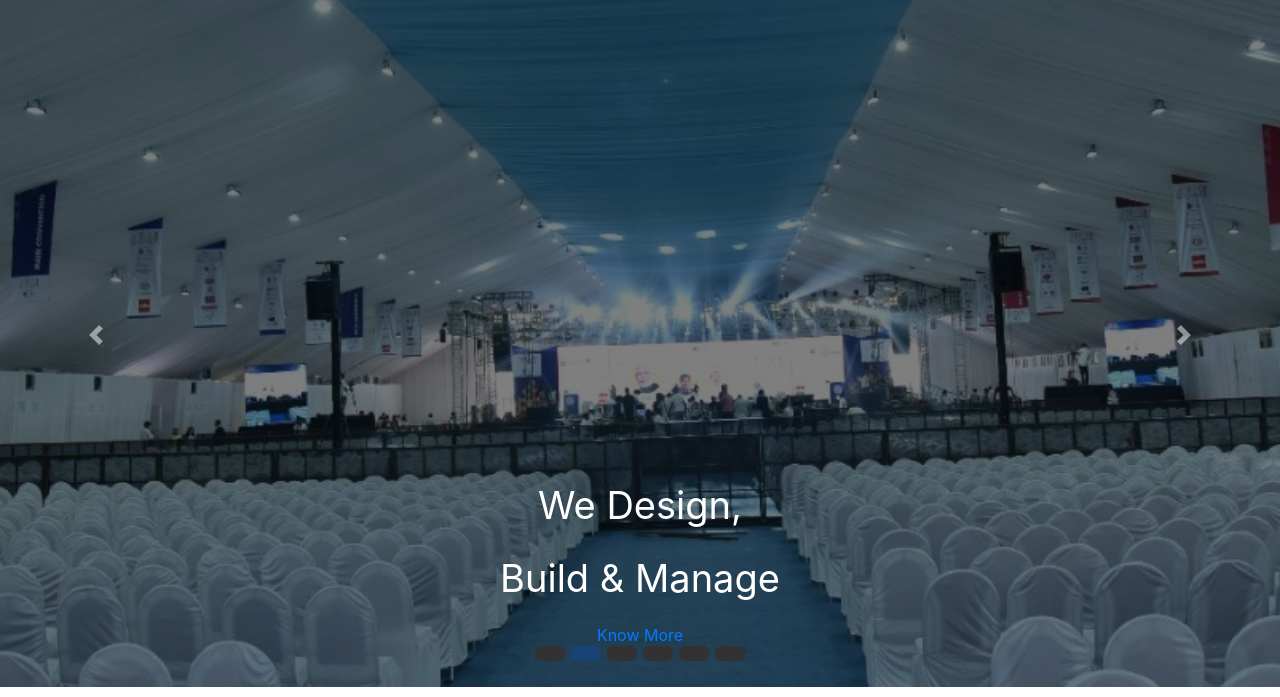
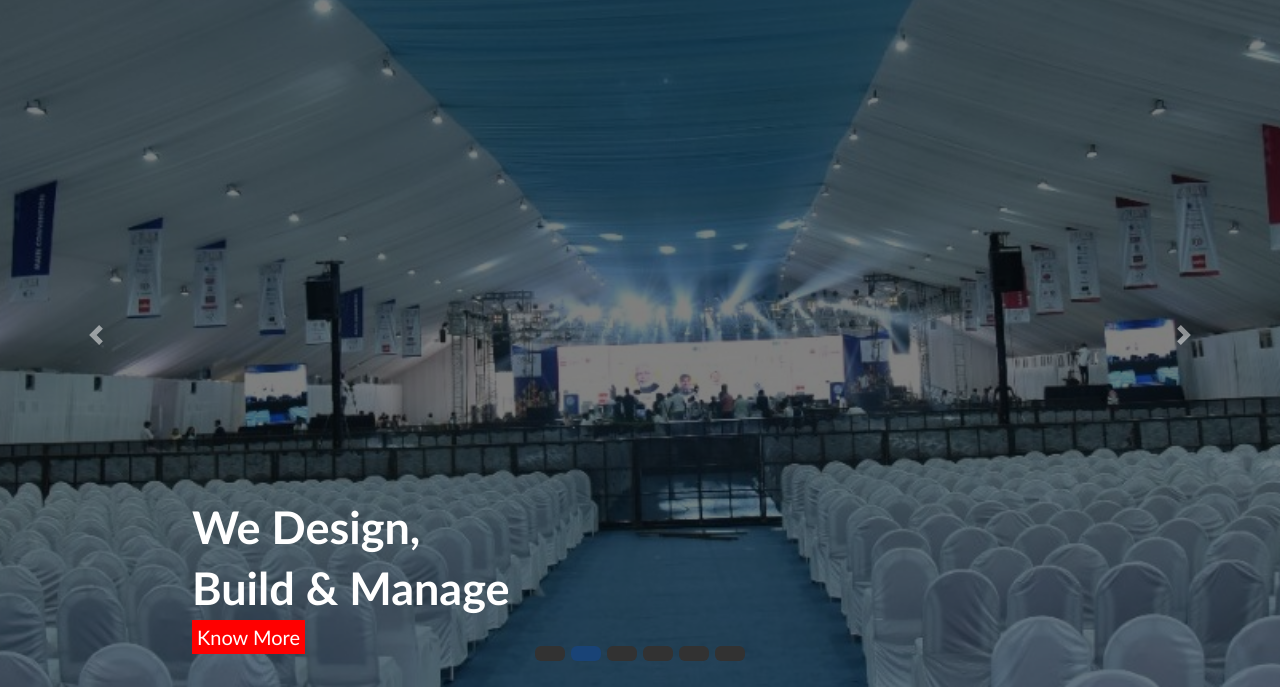
Before and after one commit to Kaushal0709/EExhicraft, a website with bundled scripts: page index.html in a window 1280 px wide. Shown: the part 103-800 px from the top of the page. Built offline with nearby package versions, Linux system fonts and the light colour scheme.

Commit message:
Add files via upload

```diff
--- a/css/style.css
+++ b/css/style.css
@@ -309,6 +309,32 @@ button.btn-secondary:hover {
 .slider-main .carousel .carousel-item .carousel-caption p {
   font-size: 38px;
 }
+
+.carousel-caption-modified {
+  text-align: left !important;
+  font-family: "Gill Sans", "Gill Sans MT", Calibri, "Trebuchet MS", sans-serif;
+  bottom: 35%;
+  line-height: 1;
+}
+.know-more-cl {
+  background: #ff0000;
+  color: #ffffff;
+  font-family: "Gill Sans", "Gill Sans MT", Calibri, "Trebuchet MS", sans-serif;
+  font-size: 20px;
+  padding: 5px 5px;
+  text-decoration: none;
+}
+
+.know-more-cl:hover {
+  background: #ffffff;
+  color: #000000;
+  text-decoration: none;
+}
+.carousel-caption-modified p {
+  font-size: 45px !important;
+  font-weight: 600 !important;
+}
+
 .slider-main .carousel .carousel-inner .carousel-item:before {
   content: "";
   position: absolute;
```
